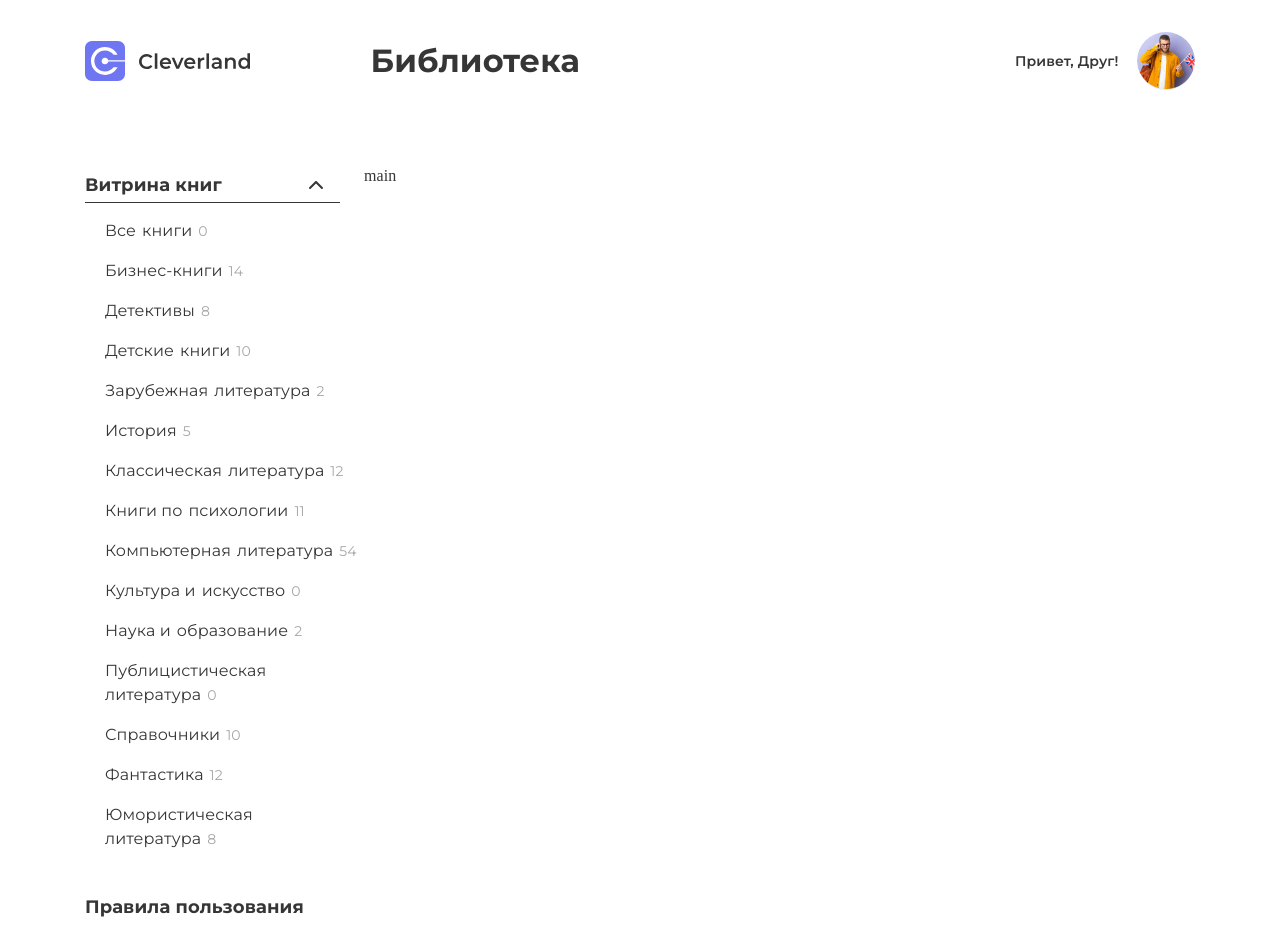
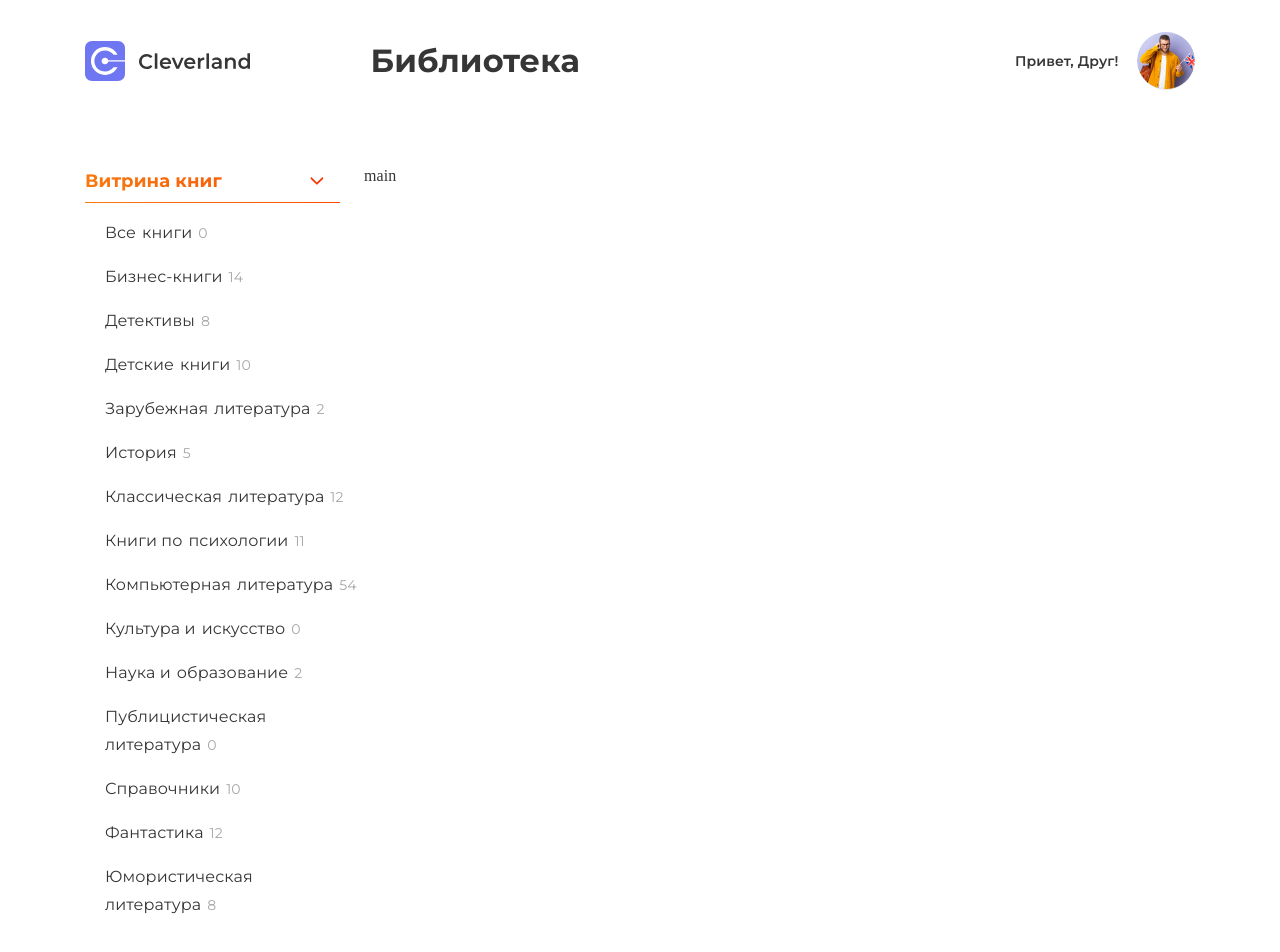
Before and after one commit to Arterixs/Cleverland, a React (Vite) app: page /#/books/all in a window 1280 px wide. Shown: the top 952 px of the page. Built offline with nearby package versions, Linux system fonts and the light colour scheme.

Commit message:
refactor: correct style aside block

```diff
--- a/src/app/providers/auth.tsx
+++ b/src/app/providers/auth.tsx
@@ -1,6 +1,8 @@
 import { Route, Navigate, Routes } from 'react-router-dom';
 import { MainPage } from 'pages/main/Main';
 import { LayoutMainPage } from 'shared/ui/templates/layout-main/Layout-main';
+import { ContractPage } from 'pages/contract-page';
+import { OfertaPage } from 'pages/oferta-page';
 import { Layout } from 'shared/ui/templates/layout/Layout';
 
 export const AuthRouters = () => (
@@ -9,6 +11,8 @@ export const AuthRouters = () => (
       <Route element={<LayoutMainPage />}>
         <Route index element={<Navigate to='books/all' />} />
         <Route path='/books/:category' element={<MainPage />} />
+        <Route path='/books/oferta' element={<OfertaPage />} />
+        <Route path='/books/contract' element={<ContractPage />} />
       </Route>
     </Route>
   </Routes>
--- a/src/app/style.css
+++ b/src/app/style.css
@@ -7,6 +7,11 @@
   padding: 0;
 }
 
+a {
+  color: inherit;
+  text-decoration: none;
+}
+
 #root {
   letter-spacing: 0.1px;
   font-style: normal;
--- /dev/null
+++ b/src/pages/contract-page/index.tsx
@@ -0,0 +1 @@
+export const ContractPage = () => <div>Contract</div>;
--- /dev/null
+++ b/src/pages/oferta-page/index.tsx
@@ -0,0 +1 @@
+export const OfertaPage = () => <div>Oferta</div>;
--- a/src/shared/lib/aside/compose.module.css
+++ b/src/shared/lib/aside/compose.module.css
@@ -1,6 +1,7 @@
 .item__block {
   display: flex;
   gap: 6px;
+  align-items: flex-start;
 }
 
 .item__block_amount {
--- a/src/shared/ui/aside/Aside.tsx
+++ b/src/shared/ui/aside/Aside.tsx
@@ -1,25 +1,28 @@
+import { NavLink } from 'react-router-dom';
+import clsx from 'clsx';
 import { getCompositionSentences } from 'shared/lib/aside/composition';
-import { RULES_LINK, CONTRACT_OFFERTA } from 'shared/contants/naming';
-import { DropDownMenu } from 'feature/drop-down/model';
-import { MenuList } from 'feature/drop-down/ui/list';
-import { ListClasses } from 'types/enums/dropdown/ul';
-import { MenuTitle } from 'feature/drop-down/ui/title';
-import { TitleClasses } from 'types/enums/dropdown/title';
+import { RULES_LINK, CONTRACT_OFFERTA, TITLE_MENU_CAT } from 'shared/contants/naming';
+import { SvgClasses } from 'types/enums/svg/classes-svg';
+import { SvgId } from 'types/enums/svg/id-svg';
 import { categoryInfo } from './config';
 import styles from './aside.module.css';
+import { SvgSprite } from '../svg-sprite/Svg';
 
-export const Aside = () => (
-  <article className={styles.article}>
-    <DropDownMenu>
-      <section className={styles.menu}>
-        {/* <div className={styles.menu__container}> */}
-        <MenuTitle style={TitleClasses.ASIDE} />
-        {/* <div className={styles.menu__container_wrapper}>
-            <h2 className={styles.menu__container_title}>{TITLE_MENU_CAT}</h2>
+export const Aside = () => {
+  const classesActiveLink = clsx(styles.active, styles.link, styles['link-underline']);
+  return (
+    <aside className={styles.aside}>
+      <nav className={styles['nav-main']}>
+        <ul className={styles['nav-main__list']}>
+          <li className={styles['nav-main__list-item']}>
+            <div className={clsx(styles['menu__list-conteiner'], styles['nav-main__link-wrap'])}>
+              <NavLink to='/books/all' className={({ isActive }) => (isActive ? classesActiveLink : styles.link)}>
+                <p>{TITLE_MENU_CAT}</p>
+              </NavLink>
               <SvgSprite style={SvgClasses.ARROW_MENU} svgId={SvgId.ARROW_MENU} />
-          </div> */}
-        {/* </div> */}
-        <MenuList style={ListClasses.ASIDE}>
+            </div>
+            <nav className={styles['nav-books']}>
+              <ul className={styles['nav-category']}>
                 {categoryInfo.map((category) => {
                   const combinationWords = getCompositionSentences(category.name, category.amount);
                   return (
@@ -28,10 +31,48 @@ export const Aside = () => (
                     </li>
                   );
                 })}
-        </MenuList>
-      </section>
-    </DropDownMenu>
-    <p className={styles.link}>{RULES_LINK}</p>
-    <p className={styles.link}>{CONTRACT_OFFERTA}</p>
-  </article>
+              </ul>
+            </nav>
+          </li>
+          <li className={styles['nav-main__list-item']}>
+            <div className={styles['nav-main__link-wrap']}>
+              <NavLink to='/books/contract' className={({ isActive }) => (isActive ? classesActiveLink : styles.link)}>
+                <p>{RULES_LINK}</p>
+              </NavLink>
+            </div>
+          </li>
+          <li className={styles['nav-main__list-item']}>
+            <div className={styles['nav-main__link-wrap']}>
+              <NavLink to='/books/oferta' className={({ isActive }) => (isActive ? classesActiveLink : styles.link)}>
+                <p>{CONTRACT_OFFERTA}</p>
+              </NavLink>
+            </div>
+          </li>
+        </ul>
+        {/* <DropDownMenu> */}
+        {/* <section className={styles.menu}>
+        <div className={styles.menu__container}> */}
+        {/* <MenuTitle style={TitleClasses.ASIDE} /> */}
+        {/* <div className={styles.menu__container_wrapper}>
+            <h2 className={styles.menu__container_title}>{TITLE_MENU_CAT}</h2>
+            <SvgSprite style={SvgClasses.ARROW_MENU} svgId={SvgId.ARROW_MENU} />
+          </div>
+        </div> */}
+        {/* <MenuList style={ListClasses.ASIDE}> */}
+        {/* {categoryInfo.map((category) => {
+          const combinationWords = getCompositionSentences(category.name, category.amount);
+          return (
+            <li className={styles.menu__list_item} key={category.name}>
+              {combinationWords}
+            </li>
           );
+        })} */}
+        {/* </MenuList> */}
+        {/* </section> */}
+        {/* </DropDownMenu> */}
+        {/* <p className={styles.link}>{RULES_LINK}</p>
+      <p className={styles.link}>{CONTRACT_OFFERTA}</p> */}
+      </nav>
+    </aside>
+  );
+};
--- a/src/shared/ui/aside/aside.module.css
+++ b/src/shared/ui/aside/aside.module.css
@@ -1,4 +1,4 @@
-.article {
+.aside {
   display: flex;
   flex-direction: column;
   max-width: 279px;
@@ -7,60 +7,74 @@
   gap: 42px;
 }
 
-.menu {
+.nav-main {
+  font-family: var(--font-bold);
+  font-size: 18px;
+  font-weight: 700;
+  line-height: 28px;
+}
+
+.nav-main__list {
   display: flex;
   flex-direction: column;
-  gap: 16px;
+  row-gap: 42px;
 }
 
-/* .menu__container {
-  width: 100%;
-  height: 36px;
-  transition: all 0.1s ease;
-} */
+.nav-main__list-item {
+  display: block;
+  position: relative;
+}
 
-/* .menu__container_wrapper {
+.nav-main__link:hover {
+  background: linear-gradient(232deg, #f83600 -53.35%, #f9d423 297.76%);
+  background-clip: text;
+  -webkit-background-clip: text;
+  -webkit-text-fill-color: transparent;
+  transition: all 0.2s ease;
+}
+
+.nav-main__link:hover > svg {
+  color: #f83600;
+  transition: all 0.2s ease;
+}
+
+.nav-books {
+  font-family: var(--font-regular);
+  font-size: 16px;
+  font-style: normal;
+  font-weight: 400;
+  margin-top: 24px;
+}
+
+.menu__list-conteiner {
   display: flex;
   align-items: center;
   justify-content: space-between;
   max-width: 255px;
   width: 100%;
-  border-bottom: 1px solid var(--main-dark);
   height: 100%;
   padding-right: 12px;
   cursor: pointer;
-} */
-
-/* .menu__container:hover {
-  color: #f83600;
-  transition: all 0.1s ease;
+  position: relative;
 }
 
-.menu__container:hover .menu__container_title {
-  background: linear-gradient(232deg, #f83600 -53.35%, #f9d423 297.76%);
-  background-clip: text;
-  -webkit-background-clip: text;
-  -webkit-text-fill-color: transparent;
-  transition: all 0.1s ease;
-} */
+.link {
+  width: 100%;
+  display: block;
+}
 
-/* .menu__container_title {
-  font-family: var(--font-bold);
-  font-size: 18px;
-  font-weight: 700;
-  line-height: 28px;
-  transition: all 0.1s ease;
-} */
+.link-underline::after {
+  content: '';
+  position: absolute;
+  bottom: -8px;
+  left: 0;
+  width: 100%;
+  height: 1px;
+  background-image: linear-gradient(232deg, #f83600 -53.35%, #f9d423 297.76%);
+}
 
-.menu__list {
-  display: flex;
-  flex-direction: column;
-  gap: 16px;
-  padding-left: 20px;
-  font-family: var(--font-regular);
-  font-size: 16px;
-  font-weight: 400;
-  line-height: 24px;
+.link {
+  display: block;
 }
 
 .menu__list_item {
@@ -68,11 +82,31 @@
   display: flex;
   flex-wrap: wrap;
   column-gap: 6px;
+  align-items: center;
 }
 
-.link {
-  font-family: var(--font-bold);
-  font-size: 18px;
-  font-weight: 700;
-  line-height: 28px;
+.active {
+  background: linear-gradient(232deg, #f83600 -53.35%, #f9d423 297.76%);
+  background-clip: text;
+  -webkit-background-clip: text;
+  -webkit-text-fill-color: transparent;
+  transition: all 0.2s ease;
 }
+
+.active + svg {
+  color: #f83600;
+  transition: all 0.2s ease;
+}
+
+.nav-main__link-wrap {
+  width: 100%;
+  display: flex;
+  transition: all 0.2s ease;
+}
+
+.nav-category {
+  display: flex;
+  flex-direction: column;
+  row-gap: 16px;
+  padding-left: 20px;
+}
```
Lines whose indentation alone changed are shown as unchanged.
